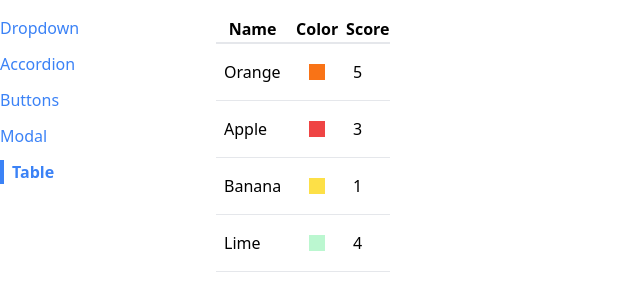
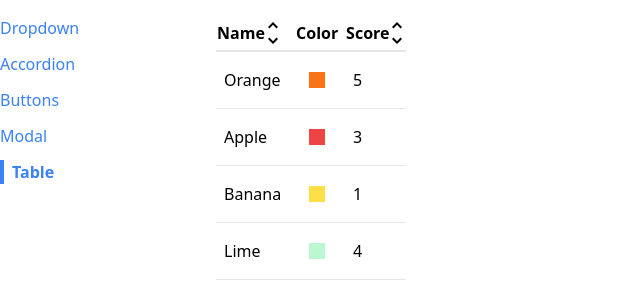
Before and after one commit to chandravivek01/ComponentsDocumentation, a React (Create React App) app: page /table in a window 1280 px wide. Shown: the top 300 px of the page, without its empty margins (0-640 px from the left). Built offline with nearby package versions, Linux system fonts and the light colour scheme.

Commit message:
design a reusable and customized sortable-table-component ...

```diff
--- a/public/index.html
+++ b/public/index.html
@@ -10,20 +10,8 @@
       content="Web site created using create-react-app"
     />
     <link rel="apple-touch-icon" href="%PUBLIC_URL%/logo192.png" />
-    <!--
-      manifest.json provides metadata used when your web app is installed on a
-      user's mobile device or desktop. See https://developers.google.com/web/fundamentals/web-app-manifest/
-    -->
-    <link rel="manifest" href="%PUBLIC_URL%/manifest.json" />
-    <!--
-      Notice the use of %PUBLIC_URL% in the tags above.
-      It will be replaced with the URL of the `public` folder during the build.
-      Only files inside the `public` folder can be referenced from the HTML.
 
-      Unlike "/favicon.ico" or "favicon.ico", "%PUBLIC_URL%/favicon.ico" will
-      work correctly both with client-side routing and a non-root public URL.
-      Learn how to configure a non-root public URL by running `npm run build`.
-    -->
+
     <title>React App</title>
   </head>
   <body>
--- /dev/null
+++ b/src/components/SortableTable.js
@@ -0,0 +1,102 @@
+import React, { useState } from 'react'
+import Table from './Table'
+import { GoChevronUp, GoChevronDown } from 'react-icons/go'
+
+const SortableTable = (props) => {
+
+    const { config, data } = props;
+
+    const [sortOrder, setSortOrder] = useState(null);
+    const [sortBy, setSortBy] = useState(null);
+
+    const handleClick = (label) => {
+
+        if ( sortOrder && sortBy !== label ) {
+
+            setSortOrder('asc');
+            setSortBy(label);
+            return ;
+        }
+
+        if (sortOrder === null) {
+
+            setSortOrder('asc');
+            setSortBy(label);
+        }
+        else if (sortOrder === 'asc') {
+
+            setSortOrder('desc');
+            setSortBy(label);
+        }
+        else if (sortOrder === 'desc') {
+
+            setSortOrder(null);
+            setSortBy(null);
+        }
+    }
+
+    const updatedConfig = config.map((column) => {
+
+        if (!column.sortValue)
+            return column;
+
+        return {
+            ...column,
+            header: () =>
+                <th className='cursor-pointer hover:bg-gray-100' onClick={() => handleClick(column.label)}>
+                    <div className='flex items-center'>
+                        {column.label}
+                        {getIcons(column.label, sortBy, sortOrder)}
+                    </div>
+
+                </th>
+        }
+    });
+
+    let sortedData = data;
+    if (sortOrder && sortBy) {
+
+        const { sortValue } = config.find(column => column.label === sortBy);
+        sortedData = [...data].sort((a, b) => {
+
+            const valueA = sortValue(a);
+            const valueB = sortValue(b);
+
+            const reverseOrder = sortOrder === 'asc' ? 1 : -1;
+            if (typeof valueA === 'string')
+                return valueA.localeCompare(valueB) * reverseOrder;
+
+            else
+                return (valueA - valueB) * reverseOrder;
+        });
+    }
+
+    return (
+        <>
+            <Table {...props} data={sortedData} config={updatedConfig} />
+        </>
+    )
+}
+
+function getIcons(label, sortBy, sortOrder) {
+
+    if (label !== sortBy)
+        return <div>
+            <GoChevronUp />
+            <GoChevronDown />
+        </div>;;
+
+    if (sortOrder === null)
+        return <div>
+            <GoChevronUp />
+            <GoChevronDown />
+        </div>;
+
+    else if (sortOrder === 'asc')
+        return <GoChevronUp />;
+
+    else if (sortOrder === 'desc')
+        return <GoChevronDown />;
+}
+
+export default SortableTable
--- a/src/components/Table.js
+++ b/src/components/Table.js
@@ -1,8 +1,11 @@
-import React from 'react'
+import { Fragment } from 'react'
 
 const Table = ({ data, config, keyFn }) => {
 
     const renderedHeaders = config.map( (column) => {
+
+        if ( column.header )
+            return <Fragment key={column.label}>{column.header()}</Fragment>;
 
         return (
             <th key={column.label}>
--- a/src/pages/TablePage.js
+++ b/src/pages/TablePage.js
@@ -1,5 +1,5 @@
 import React from 'react'
-import Table from '../components/Table'
+import SortableTable from '../components/SortableTable';
 
 const TablePage = () => {
 
@@ -13,7 +13,8 @@
     const config = [
         {
             label: 'Name',
-            render: (fruit) => fruit.name
+            render: (fruit) => fruit.name,
+            sortValue: (fruit) => fruit.name
         },
         {
             label: 'Color',
@@ -21,7 +22,8 @@
         },
         {
             label: 'Score',
-            render: (fruit) => fruit.score
+            render: (fruit) => fruit.score,
+            sortValue: (fruit) => fruit.score
         }
     ];
 
@@ -31,7 +33,7 @@
 
     return (
         <div>
-            <Table data={data} config={config} keyFn={keyFn} />
+            <SortableTable data={data} config={config} keyFn={keyFn} />
         </div>
     )
 }
```
Also changed, not shown: public/manifest.json (deleted).
